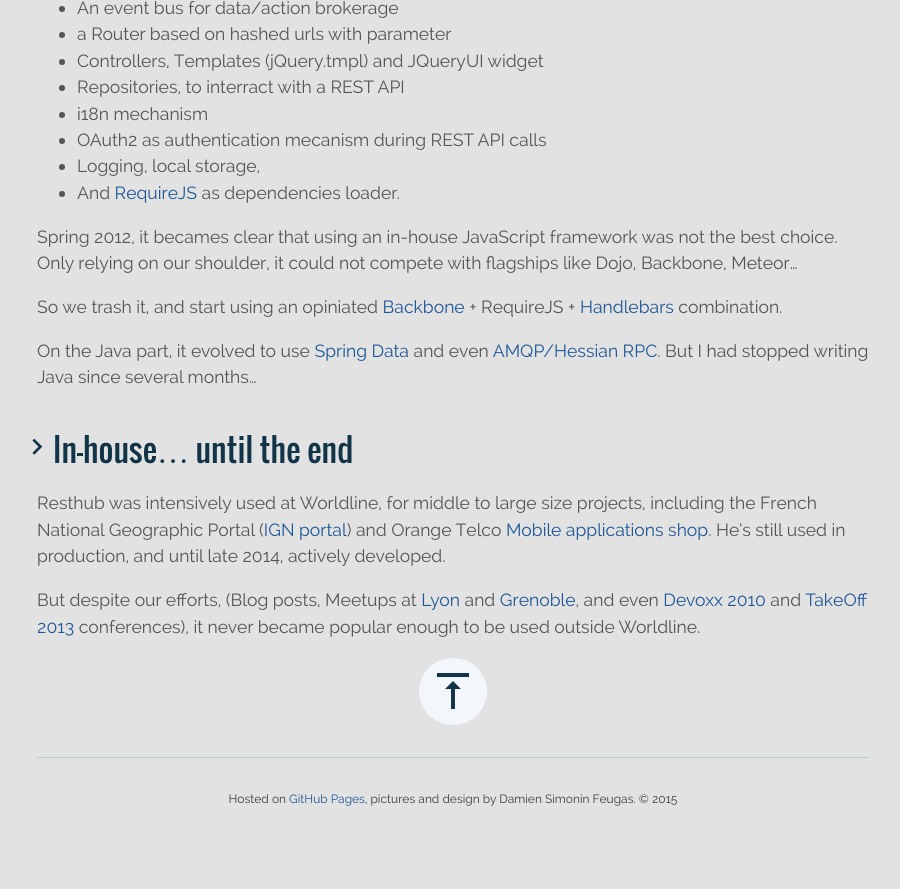
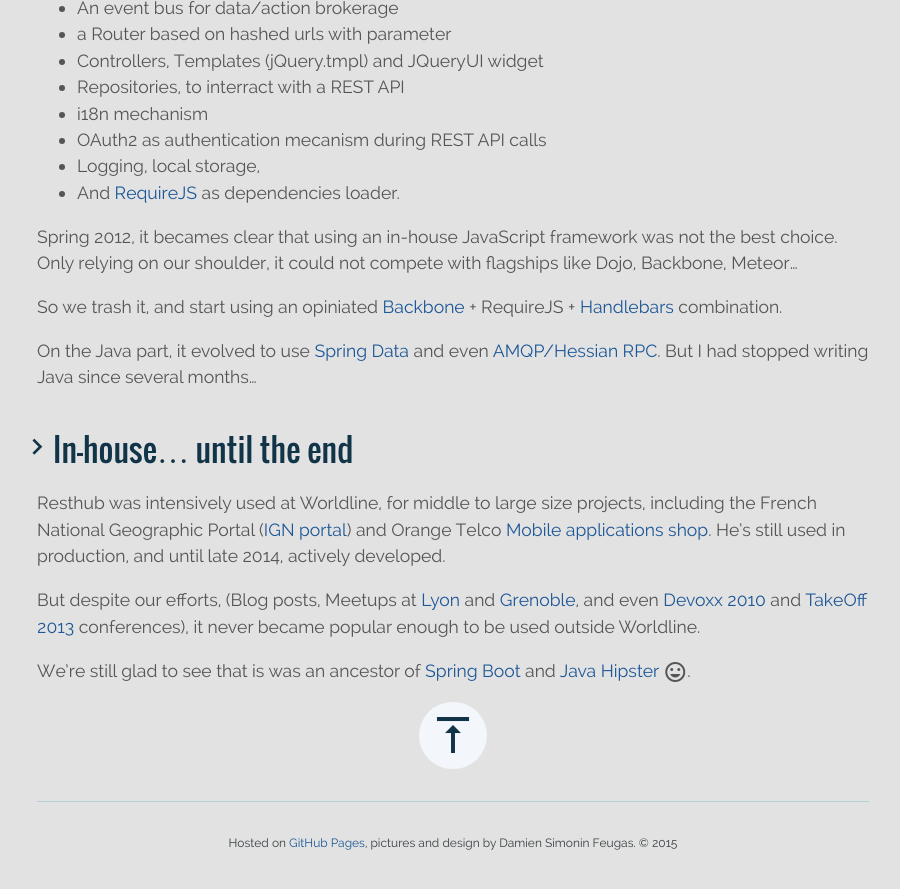
Before and after one commit to feugy/feugy.github.io, a Jekyll site: the page built from _posts/2010-07-20-resthub.md, in a window 1280 px wide and 900 px high, scrolled down 1563 px. Shown: the top 889 px of the window, without its empty margins (187-1087 px from the left). Built offline with Jekyll 4.4.1, drawn with Linux system fonts in a browser that asks for light colours; before the commit the page ends 2419 px from its top, so only the background shows below that; some of the changed lines change nothing that is shown.

Commit message:
Add links to Resthub description

```diff
--- a/_posts/2010-07-20-resthub.md
+++ b/_posts/2010-07-20-resthub.md
@@ -60,6 +60,8 @@
 
 But despite our efforts, (Blog posts, Meetups at [Lyon][11] and [Grenoble][10], and even [Devoxx 2010][12] and [TakeOff 2013][13] conferences), it never became popular enough to be used outside Worldline.
 
+We're still glad to see that is was an ancestor of [Spring Boot][24] and [Java Hipster][25] {% include icon.html src='mood' %}.
+
 [1]: http://resthub.org/
 [2]: http://jquery.com/
 [3]: https://spring.io/
@@ -83,3 +85,5 @@
 [21]: http://handlebarsjs.com/
 [22]: https://github.com/resthub/resthub-spring-stack/graphs/contributors
 [23]: https://github.com/resthub/resthub-js/graphs/contributors
+[24]: http://projects.spring.io/spring-boot/
+[25]: http://jhipster.github.io/
```
